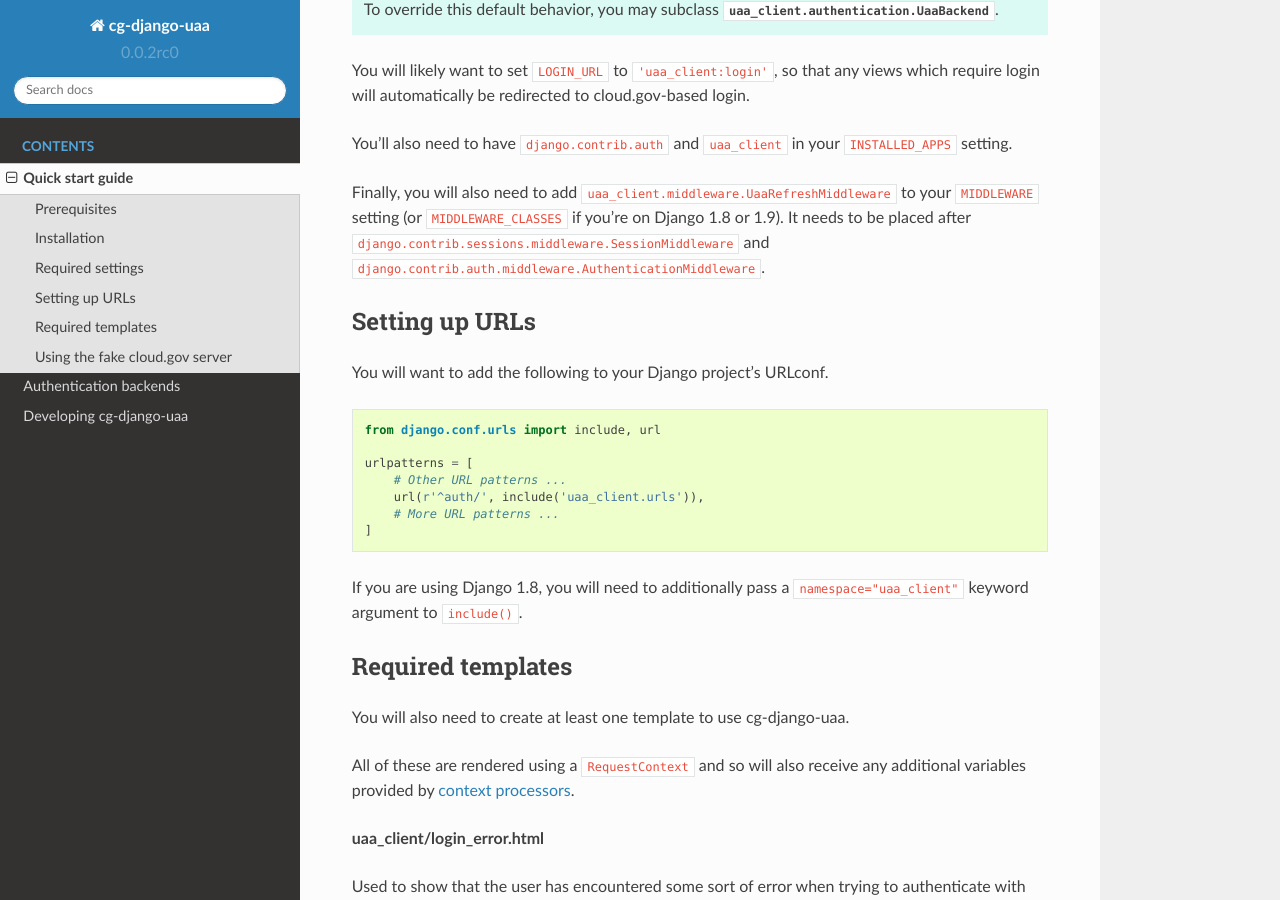
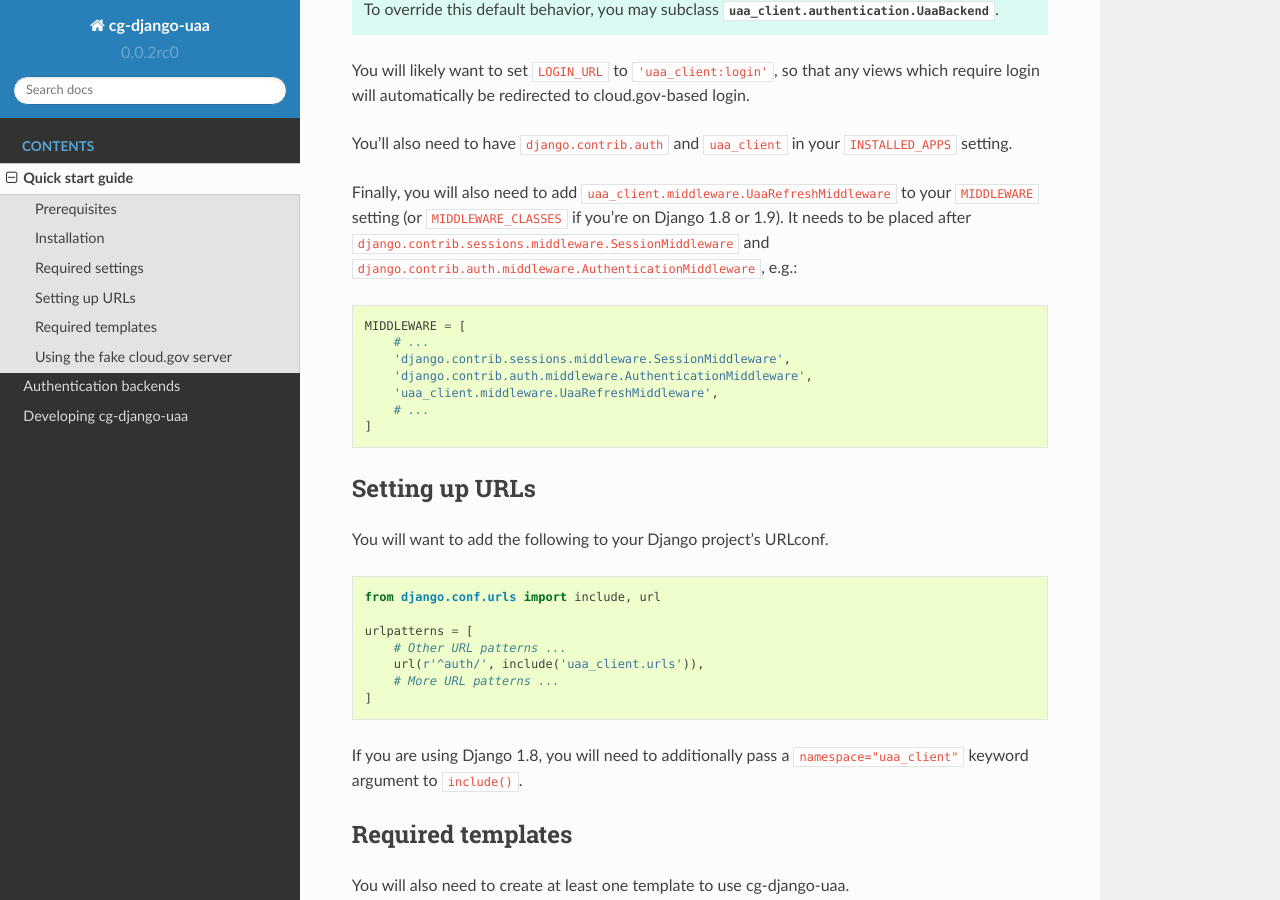
Before and after one commit to cloud-gov/django-uaa, a Sphinx documentation site: the page built from docs/quickstart.rst, in a window 1280 px wide and 900 px high, scrolled down 1106 px. Built offline with Sphinx 7.4.7 and the Read the Docs theme 2.0.0, drawn with Linux system fonts in a browser that asks for light colours.

Commit message:
Add code snippet example for settings.MIDDLEWARE.

```diff
--- a/docs/quickstart.rst
+++ b/docs/quickstart.rst
@@ -58,7 +58,17 @@
 setting (or ``MIDDLEWARE_CLASSES`` if you're on Django 1.8 or 1.9). It needs
 to be placed after
 ``django.contrib.sessions.middleware.SessionMiddleware`` and
-``django.contrib.auth.middleware.AuthenticationMiddleware``.
+``django.contrib.auth.middleware.AuthenticationMiddleware``, e.g.:
+
+.. code-block:: python
+
+   MIDDLEWARE = [
+       # ...
+       'django.contrib.sessions.middleware.SessionMiddleware',
+       'django.contrib.auth.middleware.AuthenticationMiddleware',
+       'uaa_client.middleware.UaaRefreshMiddleware',
+       # ...
+   ]
 
 Setting up URLs
 ~~~~~~~~~~~~~~~
```
